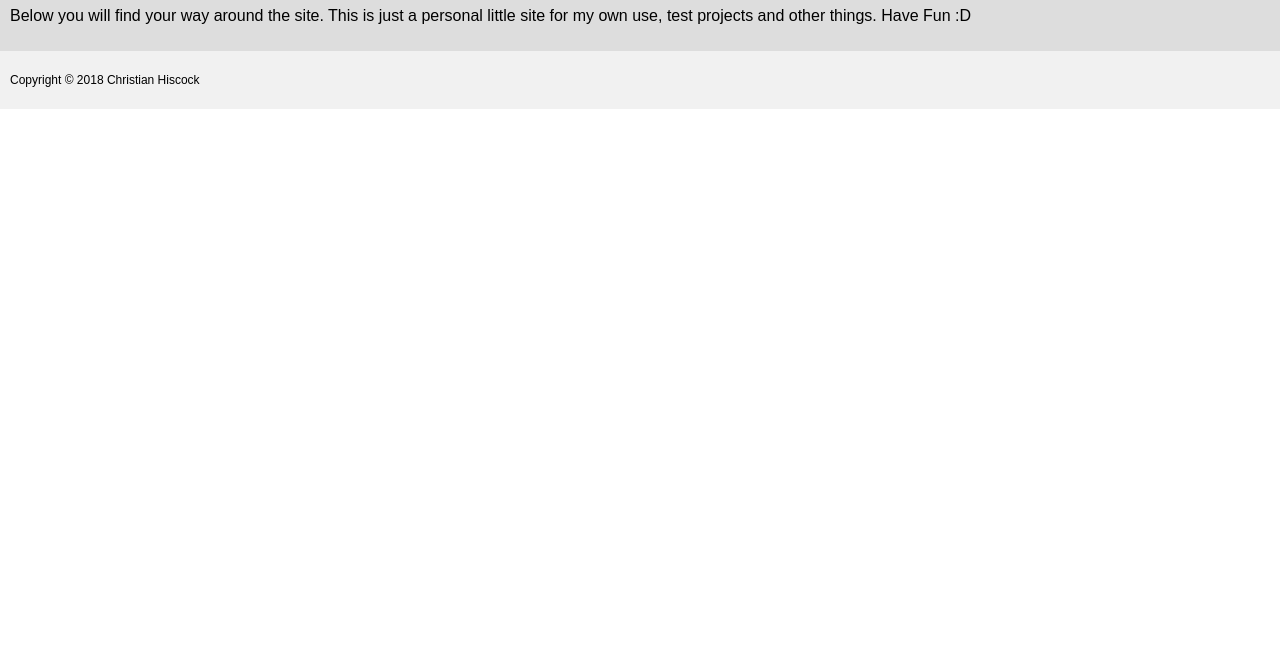
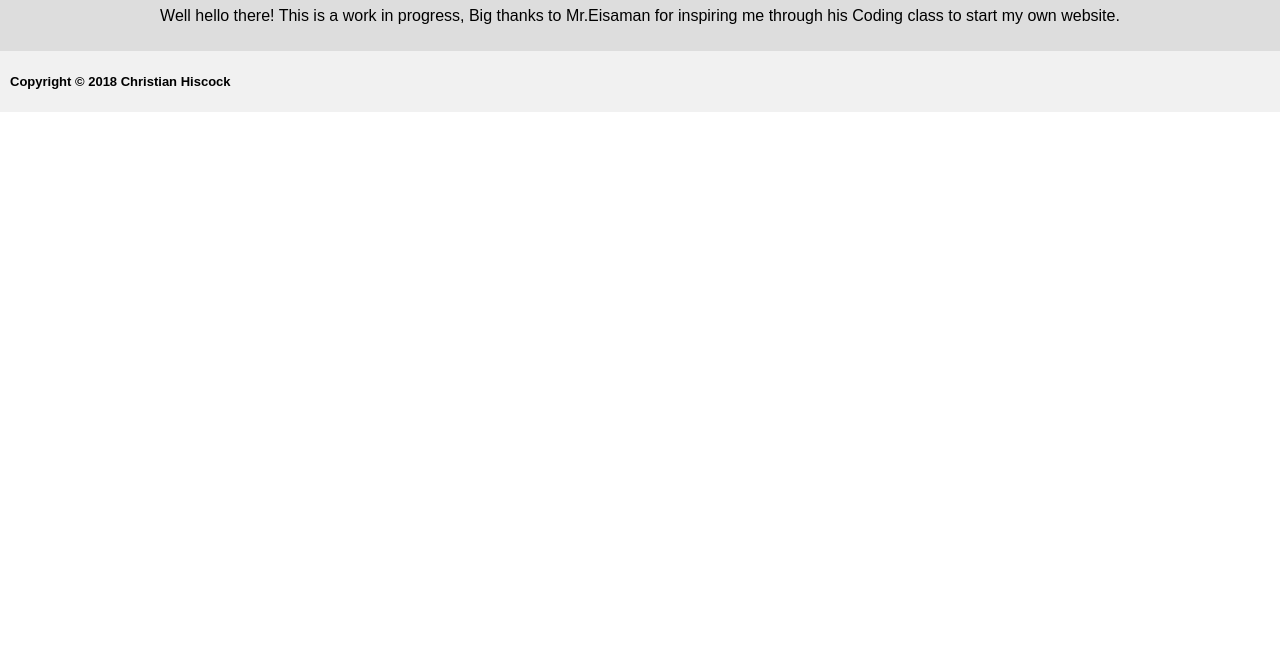
Before and after one commit to ImTotallyNotMessi/christianpi, a website: page views/index.html in a window 1280 px wide. Shown: the part 129-800 px from the top of the page. Drawn offline with Linux system fonts and the light colour scheme.

Commit message:
Added Favicon.
Also cleaned index.html.

```diff
--- a/package.json
+++ b/package.json
@@ -6,7 +6,8 @@
   "dependencies": {
     "express": "^4.16.3",
     "express-browserify": "^1.0.2",
-    "isomorphic-fetch": "^2.2.1"
+    "isomorphic-fetch": "^2.2.1",
+    "serve-favicon": "^2.5.0"
   },
   "devDependencies": {},
   "scripts": {
--- a/public/stylesheets/index.css
+++ b/public/stylesheets/index.css
@@ -29,10 +29,12 @@ body {
 .content {
     background-color: rgb(221, 221, 221);
     padding: 10px;
+    text-align: center;
 }
 
 .footer {
-    font-size: 12px;
+    font-size: 13px;
+    font-weight: bold;
     background-color: rgb(241, 241, 241);
     padding: 10px;
 }
--- a/views/index.html
+++ b/views/index.html
@@ -15,12 +15,11 @@
     </div>
     <div class="content">
   <h1>Welcome to my personal website!</h1>
-  <p>Below you will find your way around the site.
-    This is just a personal little site for my own use,
-    test projects and other things. Have Fun :D</p>
+  <p>Well hello there! This is a work in progress, Big thanks to Mr.Eisaman for inspiring me through his
+  Coding class to start my own website.</p>
     </div>
     <div class="footer">
-        <p>Copyright &copy; 2018 Christian Hiscock </p>
+        <p>Copyright &copy; 2018 Christian Hiscock</p>
     </div>
  </body>
 </html>
```
Also changed, not shown: main.js (+13 -9 lines), public/assets/favicon.ico (added), 6 other files.
